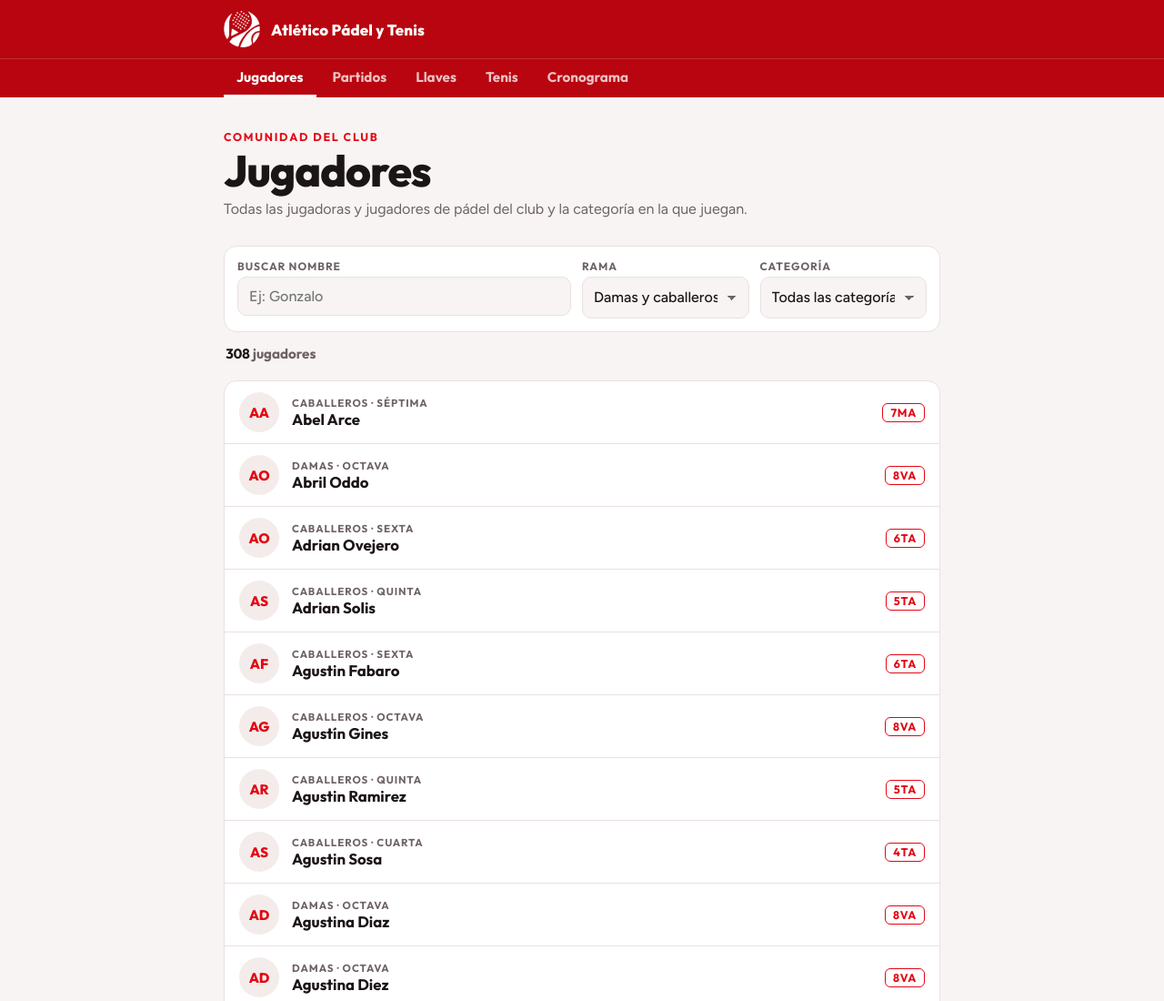
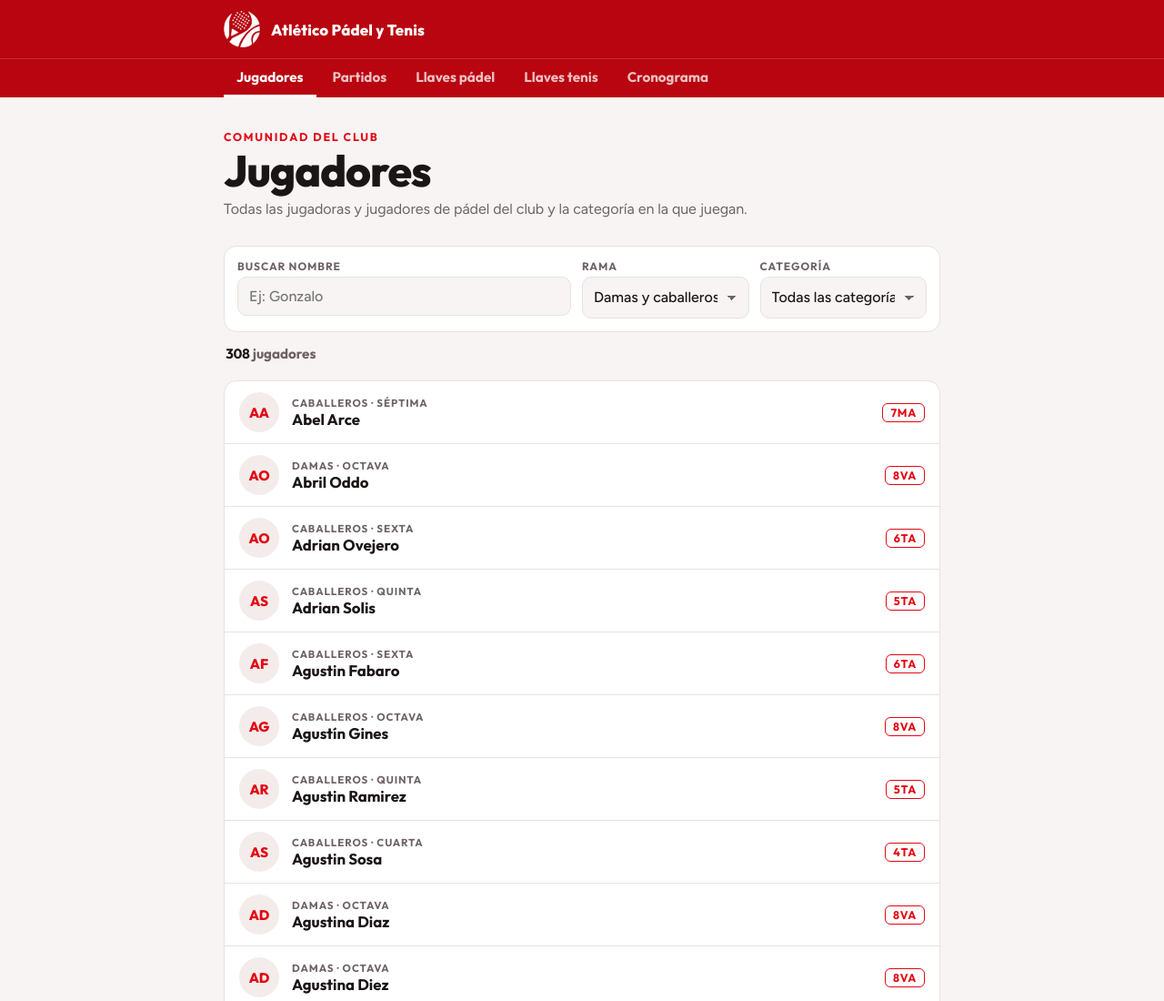
Before and after one commit to Atleticopadelytenis/jugadores, a plain HTML site: page index.html in a window 1280 px wide. Shown: the top 1100 px of the page at 91% size. Drawn offline with Linux system fonts and the light colour scheme.

Commit message:
Pestañas Llaves pádel y Llaves tenis
Co-Authored-By: Claude Opus 5.5 <noreply@anthropic.com>
Claude-Session: https://claude.ai/code/session_01LbaXQYvvPvGWCaWD6vZR9G

```diff
--- a/index.html
+++ b/index.html
@@ -157,8 +157,8 @@ footer b{color:var(--fg);font-weight:600}
 <nav class="tabs" aria-label="Secciones"><div class="wrap">
   <a href="#jugadores" data-vista="jugadores">Jugadores</a>
   <a href="#partidos" data-vista="partidos">Partidos</a>
-  <a href="#llaves" data-vista="llaves">Llaves</a>
-  <a href="#tenis" data-vista="tenis">Tenis</a>
+  <a href="#llaves" data-vista="llaves">Llaves pádel</a>
+  <a href="#tenis" data-vista="tenis">Llaves tenis</a>
   <a href="#cronograma" data-vista="cronograma">Cronograma</a>
 </div></nav>
 
@@ -202,8 +202,8 @@ footer b{color:var(--fg);font-weight:600}
 <div id="vista-llaves" hidden>
 <section class="intro"><div class="wrap">
   <p class="eyebrow">Torneo Largo del Millón</p>
-  <h1>Llaves</h1>
-  <p class="sub">Los cruces de cada categoría y quién va pasando de ronda.</p>
+  <h1>Llaves pádel</h1>
+  <p class="sub">Los cruces de cada categoría de pádel y quién va pasando de ronda.</p>
 </div></section>
 <section class="filtros"><div class="wrap">
   <div class="chips" id="cats-llave" role="group" aria-label="Categoría"></div>
@@ -214,7 +214,7 @@ footer b{color:var(--fg);font-weight:600}
 <div id="vista-tenis" hidden>
 <section class="intro"><div class="wrap">
   <p class="eyebrow">Torneo de Apertura</p>
-  <h1>Tenis</h1>
+  <h1>Llaves tenis</h1>
   <p class="sub">Las llaves del torneo de tenis del club: elegí la categoría y seguí quién va pasando de ronda.</p>
 </div></section>
 <section class="filtros"><div class="wrap">
```
